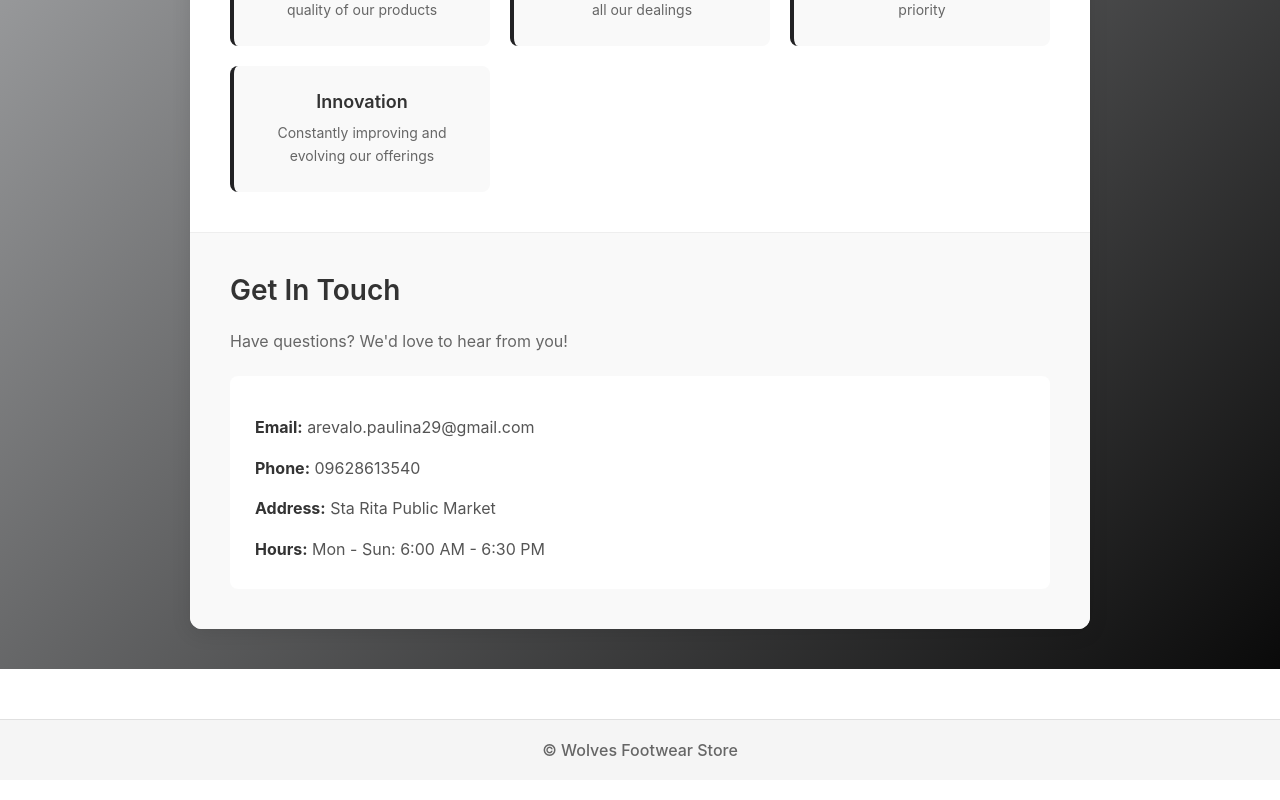
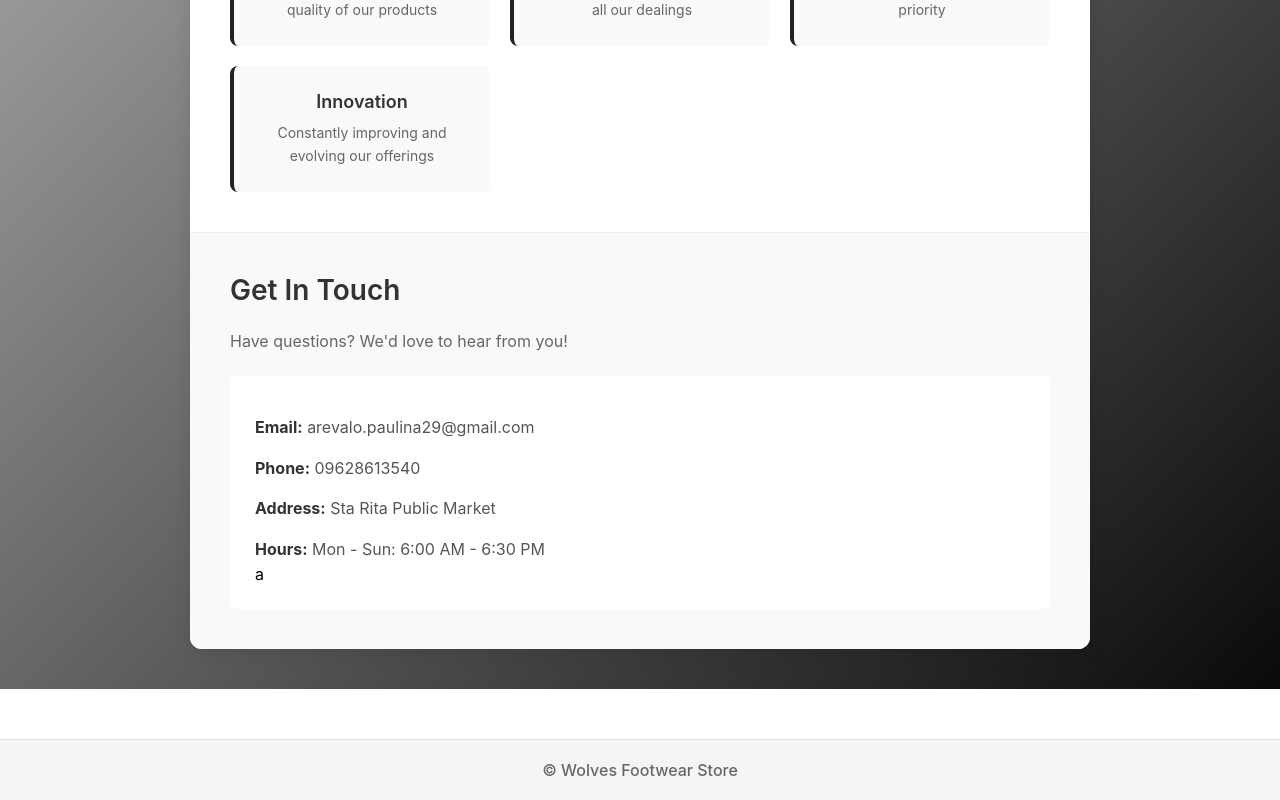
Before and after one commit to RamiroJAP/WEB_ENG_PROJECT, a React (Vite) app: page /about in a window 1280 px wide. Shown: the part 1359-2159 px from the top of the page. Built offline with nearby package versions, Linux system fonts and the light colour scheme; no server answers; the database is empty.

Commit message:
testing
-added "a"

```diff
--- a/src/pages/about/About.jsx
+++ b/src/pages/about/About.jsx
@@ -86,6 +86,7 @@ export default function About() {
             <p><strong>Phone:</strong> 09628613540</p>
             <p><strong>Address:</strong> Sta Rita Public Market</p>
             <p><strong>Hours:</strong> Mon - Sun: 6:00 AM - 6:30 PM  </p>
+            a
           </div>
         </section>
       </div>
```
